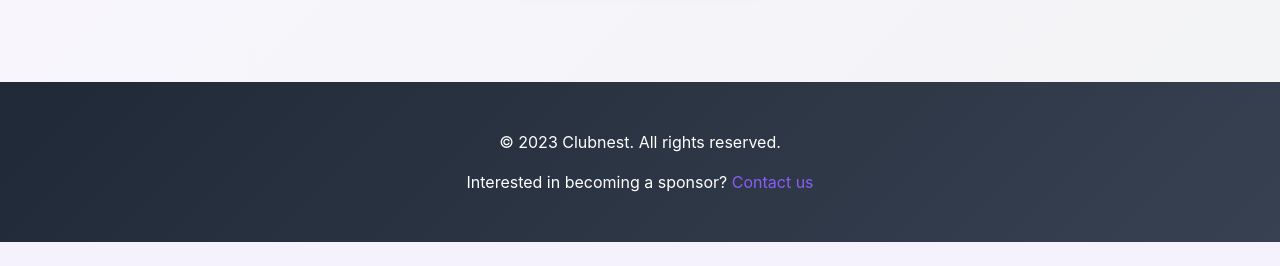
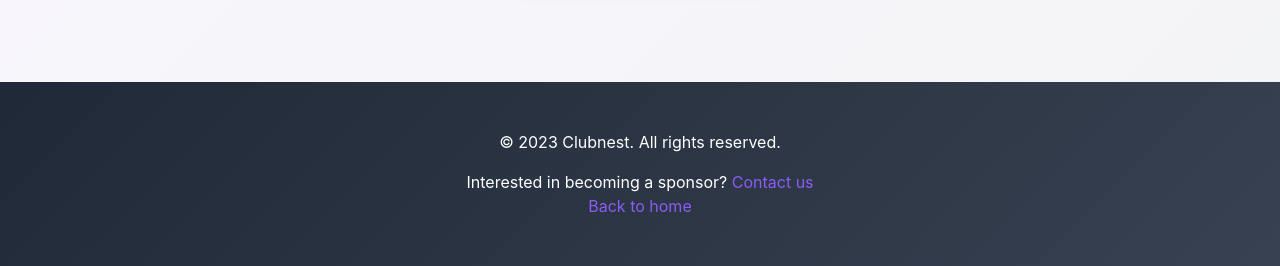
Before and after one commit to Sarna100/Clubnest100, a Django app: page /clubnest/sponsors/ in a window 1280 px wide. Shown: the part 770-1036 px from the top of the page. Before the commit the page ends 1012 px from the top, so only its background shows below. Run offline with Django 5.2, Linux system fonts and the light colour scheme; data comes from the database, SQL or seed files in the repository.

Commit message:
jerinfirdusi

```diff
--- a/templates/sponsor_list.html
+++ b/templates/sponsor_list.html
@@ -344,6 +344,7 @@
         <div class="container">
             <p>&copy; 2023 Clubnest. All rights reserved.</p>
             <p class="mb-0">Interested in becoming a sponsor? <a href="#">Contact us</a></p>
+            <a href="{% url 'home' %}">Back to home</a>
         </div>
     </footer>
 
```
